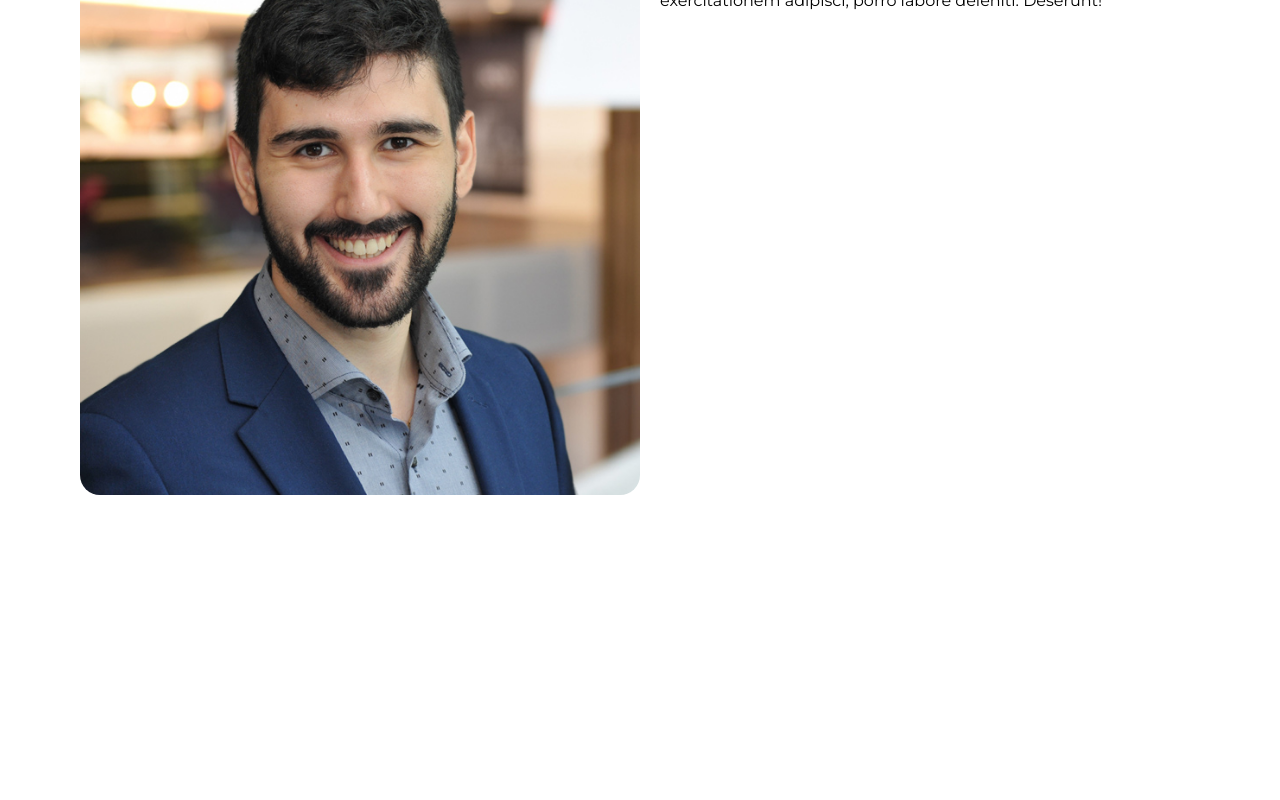
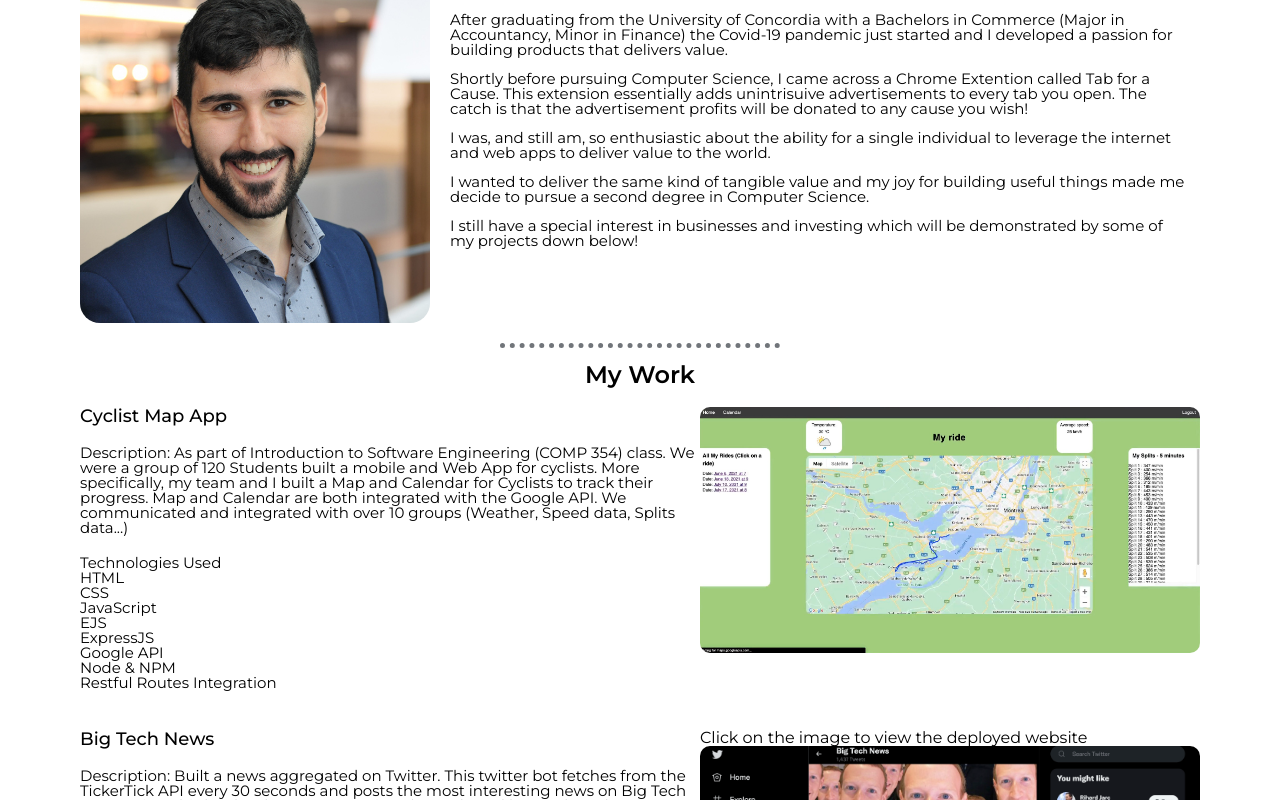
Before and after one commit to Jerjian/Personal-Website-ReactJS, a React (Vite) app: page / in a window 1280 px wide. Shown: the part 200-1000 px from the top of the page. Before the commit the page ends 800 px from the top, so only its background shows below. Built offline with nearby package versions, Linux system fonts and the light colour scheme.

Commit message:
init My Work section

```diff
--- /dev/null
+++ b/data/projects.json
@@ -0,0 +1,37 @@
+{
+    "projects":[
+        {
+            "id": 1,
+            "title":"Cyclist Map App",
+            "githubLink": "https://github.com/Jerjian/CyclistMapProject",
+            "deployedLink": "",
+            "description": "As part of Introduction to Software Engineering (COMP 354) class. We were a group of 120 Students built a mobile and Web App for cyclists. More specifically, my team and I built a Map and Calendar for Cyclists to track their progress. Map and Calendar are both integrated with the Google API. We communicated and integrated with over 10 groups (Weather, Speed data, Splits data...)",
+            "technologies":[
+                "HTML",
+                "CSS",
+                "JavaScript",
+                "EJS",
+                "ExpressJS",
+                "Google API",
+                "Node & NPM",
+                "Restful Routes Integration"
+            ],
+            "image": "/project-images/CyclistWebApp.jpeg"
+        },
+        {
+            "id": 2,
+            "title":"Big Tech News",
+            "githubLink": "https://github.com/Jerjian/twitterbot",
+            "deployedLink": "https://twitter.com/BigTech_News",
+            "description": "Built a news aggregated on Twitter. This twitter bot fetches from the TickerTick API every 30 seconds and posts the most interesting news on Big Tech companies. This bot has been active a since late July and has gathered over 200 followers. I built this Twitter Bot because I was looking for a news aggregator for the biggest companies in the world.",
+            "technologies":[
+                "Node & NPM",
+                "NPM",
+                "JavaScript",
+                "Twitter API",
+                "Deployment Technologies (Heroku)"
+            ],
+            "image": "/project-images/BigTechNews.jpeg"
+        }
+    ]
+}
--- a/src/components/main/About.jsx
+++ b/src/components/main/About.jsx
@@ -7,8 +7,16 @@ export default function(){
             <h1 className="about-title">About me</h1>
             <div className="about-desc">
                 <img src={christianImg} alt="" className="about-desc-christianImg" />
-                <h2 className="about-desc-text">Lorem ipsum dolor sit amet consectetur adipisicing elit. Voluptatibus, esse dolores? Veritatis nostrum harum tenetur. Cum commodi omnis, harum natus iure rerum, pariatur amet exercitationem adipisci, porro labore deleniti. Deserunt!</h2>
+                <div className="about-desc-text">
+                    <p>I am an Accountant turned Software developer!</p>
+                    <p>After graduating from the University of Concordia with a Bachelors in Commerce (Major in Accountancy, Minor in Finance) the Covid-19 pandemic just started and I developed a passion for building products that delivers value.</p>
+                    <p>Shortly before pursuing Computer Science, I came across a Chrome Extention called Tab for a Cause. This extension essentially adds unintrisuive advertisements to every tab you open. The catch is that the advertisement profits will be donated to any cause you wish! </p>
+                    <p>I was, and still am, so enthusiastic about the ability for a single individual to leverage the internet and web apps to deliver value to the world. </p>
+                    <p>I wanted to deliver the same kind of tangible value and my joy for building useful things made me decide to pursue a second degree in Computer Science. </p>
+                    <p>I still have a special interest in businesses and investing which will be demonstrated by some of my projects down below!</p>
+                </div>
             </div>
+            <hr />
         </div>
     )
 }
--- a/src/components/main/Main.jsx
+++ b/src/components/main/Main.jsx
@@ -1,9 +1,14 @@
 import React from "react";
 import About from "./About";
 import "./main.css"
+import Work from "./Work";
 
 export default function(){
     return(
-        <About/>
+        <div className="Main">
+            <About/>
+            <Work/>
+        </div>
+
     )
 }
--- a/src/components/main/Work.jsx
+++ b/src/components/main/Work.jsx
@@ -0,0 +1,41 @@
+import React from "react";
+import projectData from "../../../data/projects.json"
+
+export default function(){
+    const data = projectData.projects
+
+    const projectElements = data.map((project => {
+        const {id, title, githubLink, deployedLink, description, technologies, image} = project
+        return(
+            <div className="projects" key={id}>
+                <div className="project-info">
+                    {title && <p className="projects-info-title">{title}</p>}
+                    {description && <p className="projects-info-description">Description: {description}</p>}
+                    {technologies && <ul className="projects-info-technologies">
+                        <span>Technologies Used</span>
+                        {technologies.map((techElement) => <li key={techElement}>{techElement}</li>)}</ul>}
+                </div>
+                <div className="projects-img">
+                    {deployedLink ?
+                        <div>
+                            <p>Click on the image to view the deployed website</p>
+                            <a href={deployedLink}><img className="projects-img-item" src={image} alt=""/></a>
+                        </div>
+                        : <img src={image} alt="" className="projects-img-item"/>
+                    }
+                </div>
+
+            </div>
+        )
+    }))
+
+    return(
+        <div className="Work">
+            <h1 className="work-title">My Work</h1>
+            <div className="work-desc">
+                {projectElements}
+            </div>
+            <hr />
+        </div>
+    )
+}
--- a/src/components/main/main.css
+++ b/src/components/main/main.css
@@ -1,13 +1,16 @@
+/* ABOUT */
 .About{
-    /* margin-top: 10px; */
+    margin-top: 30px;
     display: flex;
     flex-direction: column;
-    padding: 20px 80px;
+    padding: 20px 80px 0 80px;
     align-items: center;
 }
+
 .about-title{
     font-family: 'Montserrat', sans-serif;
     font-weight: 600;
+    font-size: x-large;
 }
 .about-desc{
     margin-top: 20px;
@@ -16,13 +19,34 @@
 .about-desc-christianImg{
     border-radius: 20px;
     width: 50%;
+    max-width: 350px;
 }
 .about-desc-text{
     padding: 10px;
     margin-left: 10px;
 }
+.about-desc-text > p{
+    font-size: 15px;
+    margin-bottom: 14px;
+}
+hr{
+    border: 0px;
+    border-top: 5px solid;
+    border-style: dotted;
+    margin-top: 20px;
+    margin-bottom: 15px;
+    width: 25%;
+    color: #71757A;
+}
 
-@media (max-width: 580px){
+@media (max-width: 1000px){
+    .About{
+        padding: 20px 0 0 0;
+    }
+
+}
+
+@media (max-width: 843px){
     .about-desc{
         flex-direction: column;
         align-items: center;
@@ -33,6 +57,52 @@
     }
     .about-desc-text{
         padding: 0 10px;
-        margin: 10px 0 0 0;
+        margin: 30px 0 0 0;
+    }
+    .about-desc-text > p:first-child{
+        text-align: center;
     }
 }
+
+
+/* WORK */
+
+.Work{
+    margin-top: 0px;
+    padding-top: 0px;
+    display: flex;
+    flex-direction: column;
+    padding: 0 80px 0 80px;
+    align-items: center;
+}
+.projects{
+    margin-top: 20px;
+    display: flex;
+}
+.work-title{
+    font-family: 'Montserrat', sans-serif;
+    font-weight: 600;
+    font-size: x-large;
+}
+.project-info{
+
+}
+.project-info > * {
+    margin-bottom: 20px;
+    /* font-weight: 100; */
+    font-size: 15px;
+
+}
+.projects-info-title{
+    font-family: 'Montserrat', sans-serif;
+    font-weight: 500;
+    font-size: large;
+}
+
+.project-img{
+
+}
+.projects-img-item{
+    width: 500px;
+    border-radius: 10px;
+}
```
Also changed, not shown: public/project-images/BigTechNews.jpeg (added), public/project-images/CyclistWebApp.jpeg (added), src/components/main/IndividualWork.jsx (deleted).
